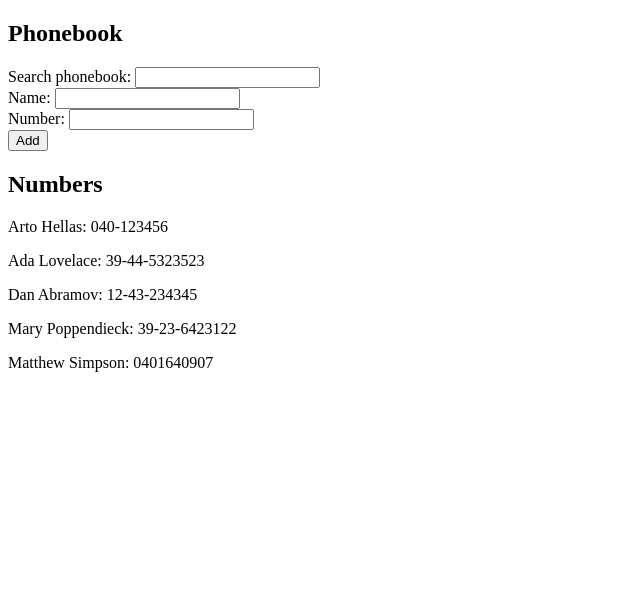
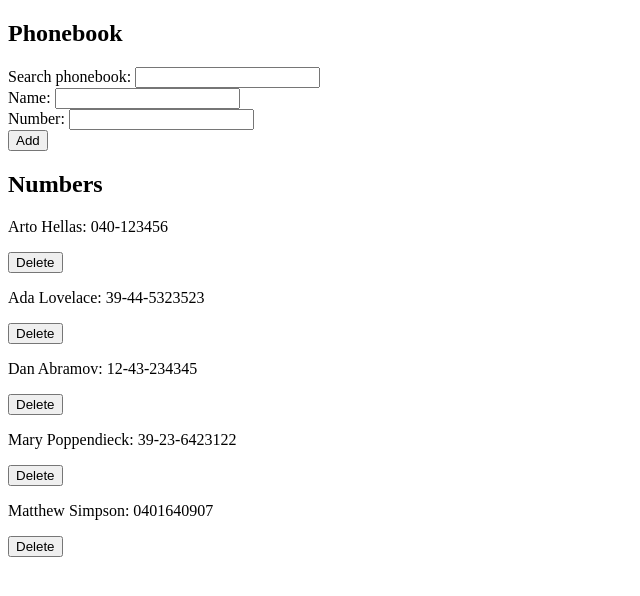
Before and after one commit to MattiHel85/full-stack-helsinki, a React (Create React App) app in the folder part2/phonebook/: page / in a window 1280 px wide. Shown: the top 596 px of the page, without its empty margins (0-640 px from the left). Built offline with nearby package versions, Linux system fonts and the light colour scheme; data requests are answered from the project's data file.

Commit message:
complete ex 2.14

```diff
--- a/part2/phonebook/src/App.js
+++ b/part2/phonebook/src/App.js
@@ -1,9 +1,10 @@
 import {useState, useEffect} from 'react'
-import axios from 'axios'
+// import axios from 'axios'
 import Search from './components/Search'
 import AddPerson from './components/AddPerson'
 import Person from './components/Person'
 import Header from './components/Header'
+import personService from './services/persons'
 
 const App = () => {
 
@@ -15,11 +16,20 @@ const App = () => {
   const [filter, setFilter] = useState('');
 
   useEffect(() => {
-    axios.get('http://localhost:3001/persons').then(res => {
-    const persons = res.data
-    console.log(persons)
-    setPersons(persons)
-    })
+    personService
+      .getAll()
+      .then(res => {
+        setPersons(res.data)
+      })
+
+    // Pre personService code
+
+    // axios.get('http://localhost:3001/persons')
+    // .then(res => {
+    // const persons = res.data
+    // console.log(persons)
+    // setPersons(persons)
+    // })
   }, [])
 
 
@@ -36,13 +46,29 @@ const App = () => {
         name: newName,
         number: newNumber
       };
-      axios.post('http://localhost:3001/persons', newPerson).then((res) => {
-        setPersons([...persons, res.data]); // Update the state with the new person from the server
-      });
+
+      personService
+        .create(newPerson)
+        .then((res) => {
+          setPersons([...persons, res.data])
+        })
+
+      // Pre personService code
+
+      // axios.post('http://localhost:3001/persons', newPerson).then((res) => {
+      //   setPersons([...persons, res.data]); // Update the state with the new person from the server
+      // });
+
+
       setNewName('');
       setNewNumber('');
     }
   }
+
+  // const removePerson = () => {
+  //   personService
+  //     .remove(id)
+  // }
 
   const handleNameChange = (e) => {
     setNewName(e.target.value)
@@ -60,6 +86,10 @@ const App = () => {
     person.name.toLowerCase().includes(filter.toLowerCase())
   );
 
+  const handleDeletePerson = (id) => {
+    setPersons(persons.filter(person => person.id !== id));
+  };
+
   return (
     <>
       <Header header={'Phonebook'}/>
@@ -74,8 +104,8 @@ const App = () => {
       <Header header={'Numbers'}/>
       <div>
         {
-          filteredPersons ? filteredPersons.map(person => (<Person person={person} />)):
-          persons.map((person) => <Person person={person} />)
+          filteredPersons ? filteredPersons.map(person => (<Person key={person.id} person={person} onDelete={handleDeletePerson}/>)):
+          persons.map((person) => <Person key={person.id} person={person} onDelete={handleDeletePerson}/>)
         }
       </div>
     </>
--- a/part2/phonebook/src/components/Person.js
+++ b/part2/phonebook/src/components/Person.js
@@ -1,8 +1,25 @@
 import React from 'react';
+import personService from '../services/persons'
 
-const Person = ({person}) => {
+const Person = ({person, onDelete}) => {
+
+    const removePerson = () => {
+        personService
+          .remove(person.id)
+          .then(() => {
+            console.log(`${person.name} deleted`)
+            onDelete(person.id);
+          })
+          .catch((err) => {
+            console.log(err)
+          })
+      }
+
     return (
-        <p key={person.id}>{person.name}: {person.number}</p>
+        <>
+            <p key={person.id}>{person.name}: {person.number}</p>
+            <button onClick={removePerson}>Delete</button>
+        </>
     );
 }
 
--- /dev/null
+++ b/part2/phonebook/src/services/persons.js
@@ -0,0 +1,22 @@
+import axios from "axios";
+const baseUrl = 'http://localhost:3001/persons'
+
+const getAll = () => {
+    return axios.get(baseUrl)
+}
+
+const create = newObject => {
+    return axios.post(baseUrl, newObject)
+}
+
+const remove = id => {
+    return axios.delete(`${baseUrl}/${id}`)
+}
+
+const personService = {
+    getAll: getAll,
+    create: create,
+    remove: remove
+  };
+
+  export default personService;
```
